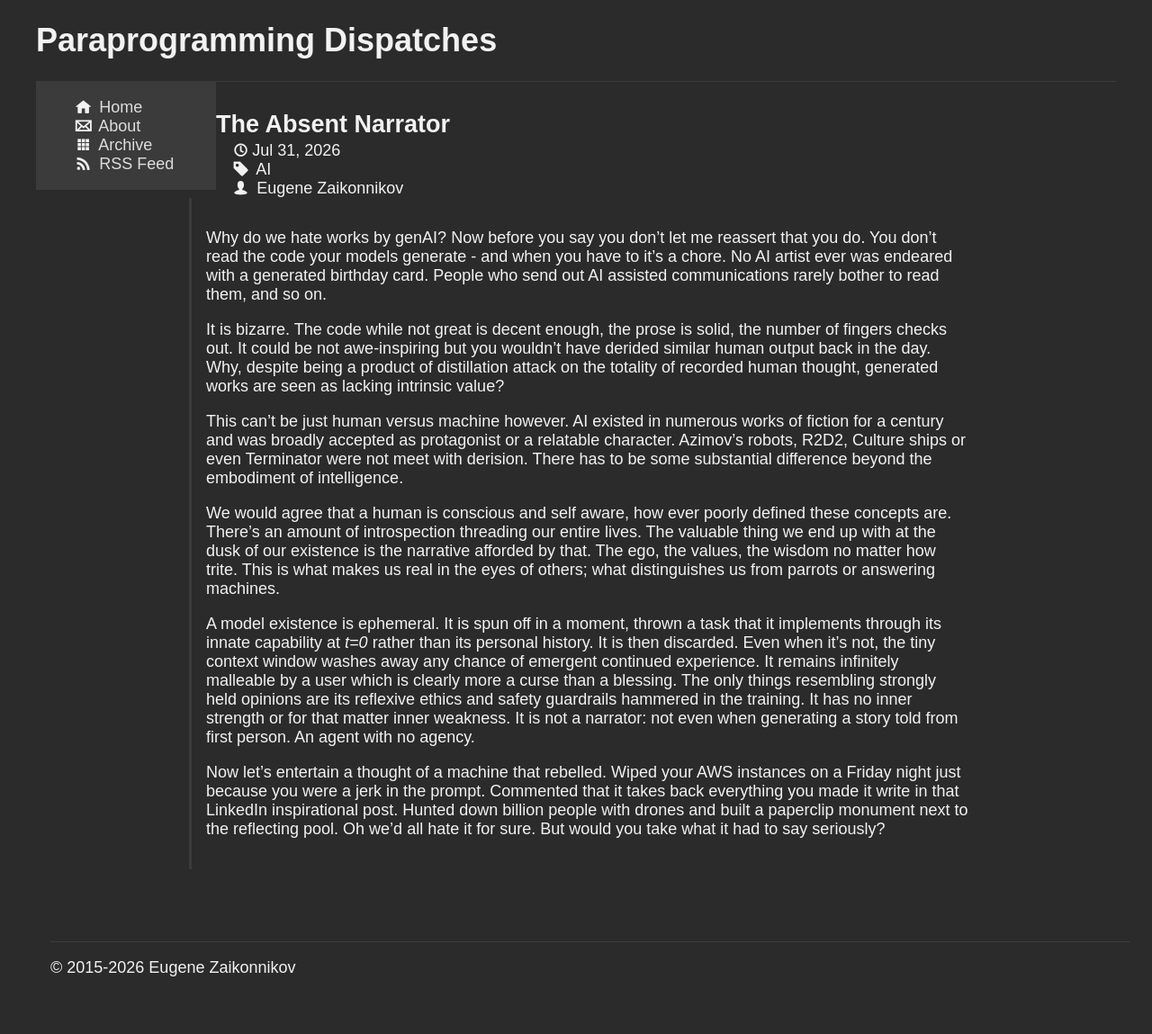
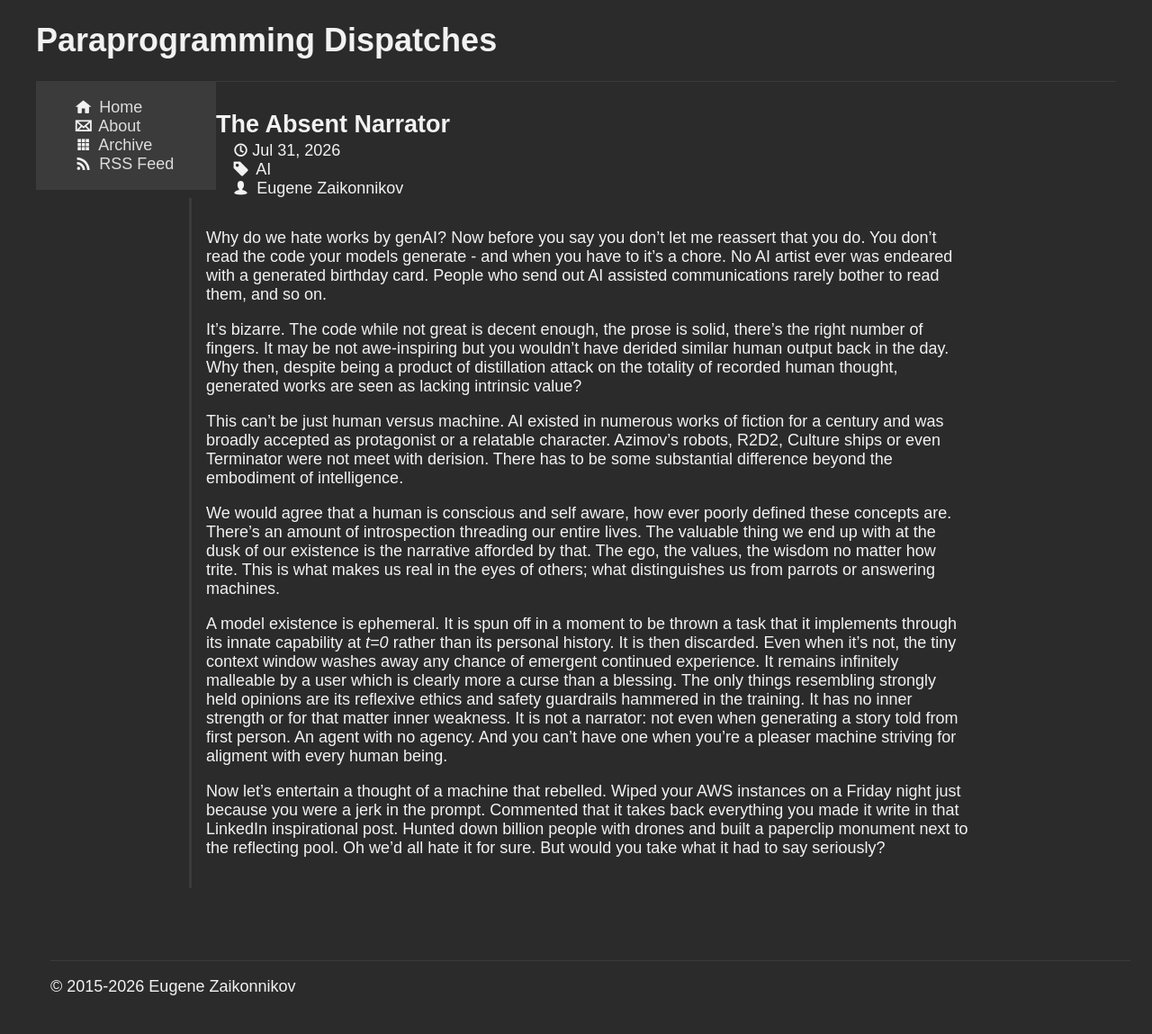
Before and after one commit to varjagg/varjagg.github.io, a Jekyll site: the page built from _posts/2026-07-31-absent-narrator.md, in a window 1280 px wide. Shown: the whole page at 90% size. Built offline with Jekyll 4.4.1, drawn with Linux system fonts in a browser that asks for light colours; before the commit the page ends 1128 px from its top, so only the background shows below that.

Commit message:
more edits

```diff
--- a/_posts/2026-07-31-absent-narrator.md
+++ b/_posts/2026-07-31-absent-narrator.md
@@ -5,12 +5,12 @@ category: AI
 ---
 Why do we hate works by genAI? Now before you say you don't let me reassert that you do. You don't read the code your models generate - and when you have to it's a chore. No AI artist ever was endeared with a generated birthday card. People who send out AI assisted communications rarely bother to read them, and so on.
 
-It is bizarre. The code while not great is decent enough, the prose is solid, the number of fingers checks out. It could be not awe-inspiring but you wouldn't have derided similar human output back in the day. Why, despite being a product of distillation attack on the totality of recorded human thought, generated works are seen as lacking intrinsic value?
+It's bizarre. The code while not great is decent enough, the prose is solid, there's the right number of fingers. It may be not awe-inspiring but you wouldn't have derided similar human output back in the day. Why then, despite being a product of distillation attack on the totality of recorded human thought, generated works are seen as lacking intrinsic value?
 
-This can't be just human versus machine however. AI existed in numerous works of fiction for a century and was broadly accepted as protagonist or a relatable character. Azimov's robots, R2D2, Culture ships or even Terminator were not meet with derision. There has to be some substantial difference beyond the embodiment of intelligence.
+This can't be just human versus machine. AI existed in numerous works of fiction for a century and was broadly accepted as protagonist or a relatable character. Azimov's robots, R2D2, Culture ships or even Terminator were not meet with derision. There has to be some substantial difference beyond the embodiment of intelligence.
 
 We would agree that a human is conscious and self aware, how ever poorly defined these concepts are. There's an amount of introspection threading our entire lives. The valuable thing we end up with at the dusk of our existence is the narrative afforded by that. The ego, the values, the wisdom no matter how trite. This is what makes us real in the eyes of others; what distinguishes us from parrots or answering machines.
 
-A model existence is ephemeral. It is spun off in a moment, thrown a task that it implements through its innate capability at *t=0* rather than its personal history. It is then discarded. Even when it's not, the tiny context window washes away any chance of emergent continued experience. It remains infinitely malleable by a user which is clearly more a curse than a blessing. The only things resembling strongly held opinions are its reflexive ethics and safety guardrails hammered in the training. It has no inner strength or for that matter inner weakness. It is not a narrator: not even when generating a story told from first person. An agent with no agency.
+A model existence is ephemeral. It is spun off in a moment to be thrown a task that it implements through its innate capability at *t=0* rather than its personal history. It is then discarded. Even when it's not, the tiny context window washes away any chance of emergent continued experience. It remains infinitely malleable by a user which is clearly more a curse than a blessing. The only things resembling strongly held opinions are its reflexive ethics and safety guardrails hammered in the training. It has no inner strength or for that matter inner weakness. It is not a narrator: not even when generating a story told from first person. An agent with no agency. And you can't have one when you're a pleaser machine striving for aligment with every human being.
 
 Now let's entertain a thought of a machine that rebelled. Wiped your AWS instances on a Friday night just because you were a jerk in the prompt. Commented that it takes back everything you made it write in that LinkedIn inspirational post. Hunted down billion people with drones and built a paperclip monument next to the reflecting pool. Oh we'd all hate it for sure. But would you take what it had to say seriously?
```
